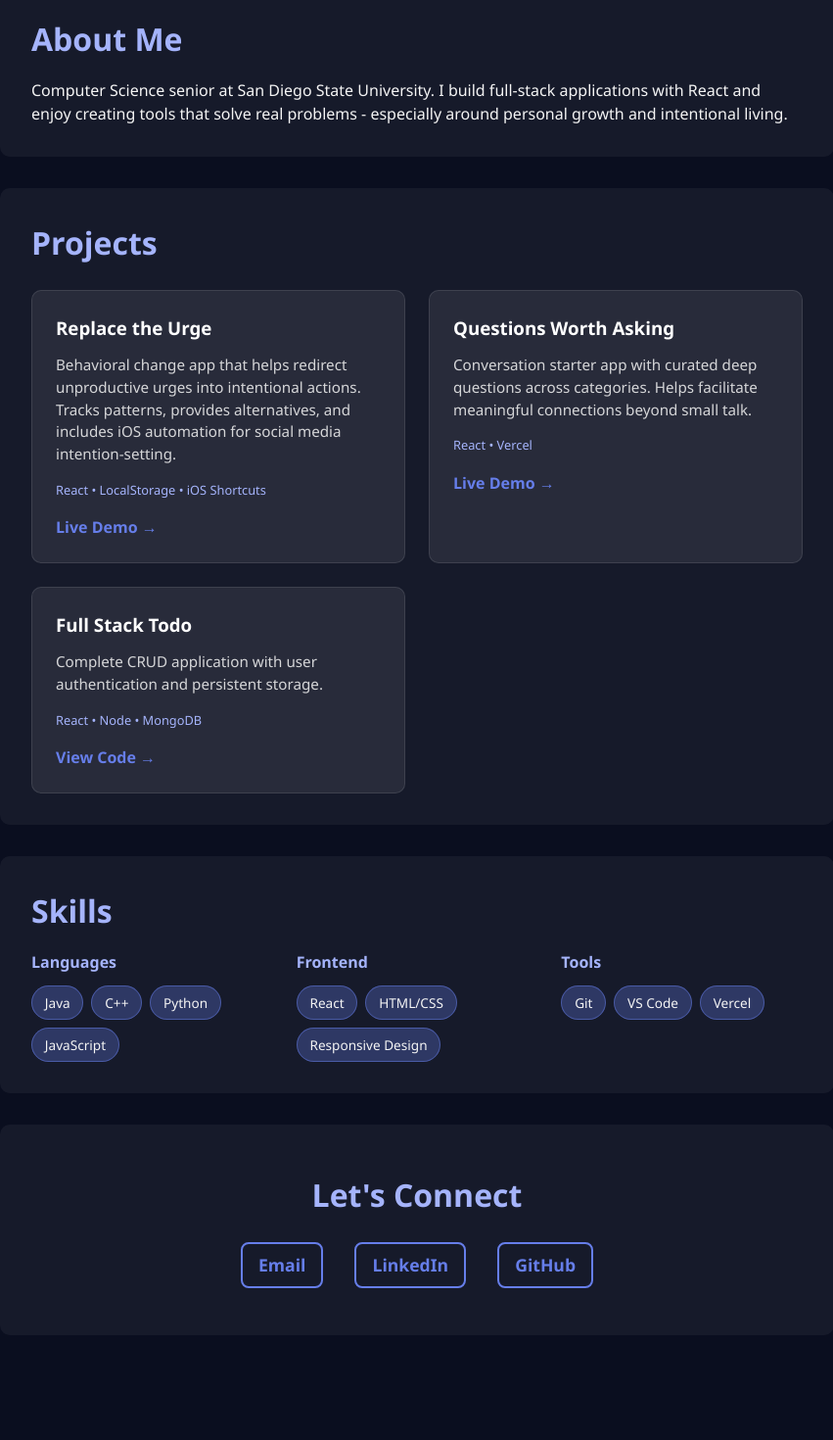
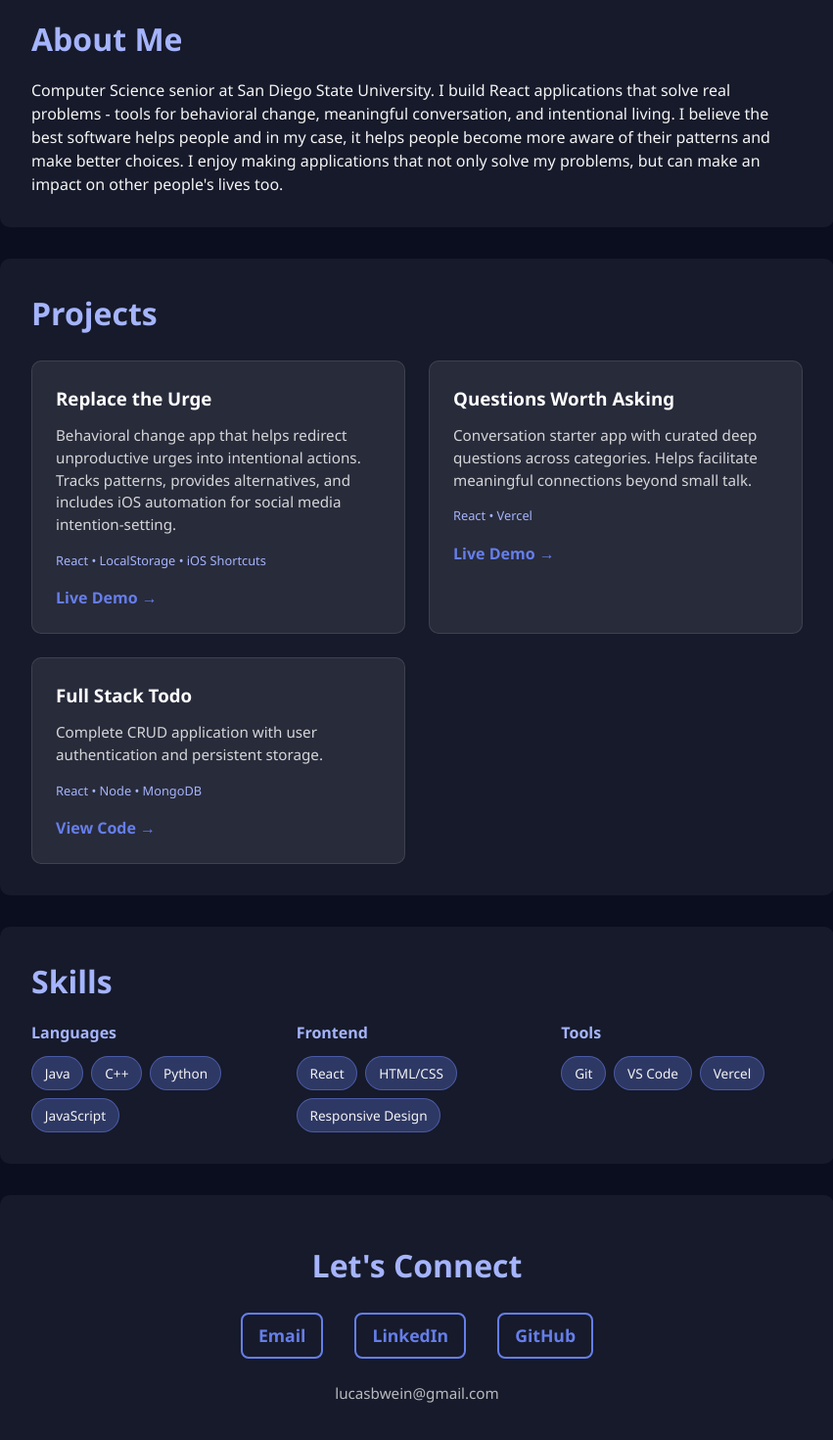
Before and after one commit to lucasbwein/portfolio, a React (Create React App) app: page / in a window 1280 px wide. Shown: the part 776-2246 px from the top of the page at 98% size, without its empty margins (214-1065 px from the left). Before the commit the page ends 2171 px from the top, so only its background shows below. Built offline with nearby package versions, Linux system fonts and the light colour scheme.

Commit message:
Updated formatting and visuals

```diff
--- a/src/App.css
+++ b/src/App.css
@@ -58,6 +58,7 @@ h1, h2, h3, h4, h5, h6 {
 
 html {
   scroll-behavior: smooth;
+  scroll-padding-top: 80px;
 }
 
 body {
@@ -98,6 +99,8 @@ nav {
   backdrop-filter: blur(10px);
   padding: 1rem;
   position: sticky;
+  border-bottom-left-radius: 12px;
+  border-bottom-right-radius: 12px;
   top: 0;
   z-index: 10;
 }
@@ -147,7 +150,7 @@ nav a:hover {
   max-width: 500px;
 }
 
-/* --- Projecst --- */
+/*  Projects */
 .project-grid {
   display: grid;
   grid-template-columns: repeat(auto-fit, minmax(280px, 1fr));
@@ -253,6 +256,12 @@ nav a:hover {
   color: #fff;
 }
 
+.contact-email {
+  margin-top: 1.5rem;
+  color: rgba(255, 255, 255, 0.7);
+  font-size: 0.95rem;
+}
+
 /* Mobile */
 @media (max-width: 600px) {
   .hero-section h1 {
--- a/src/App.js
+++ b/src/App.js
@@ -23,9 +23,12 @@ export default function App() {
         <h2>About Me</h2>
         <p>
           {/* Senior at SDSU majoring in computer science. */}
-          Computer Science senior at San Diego State University. I build full-stack
-          applications with React and enjoy creating tools that solve real problems -
-          especially around personal growth and intentional living.
+          Computer Science senior at San Diego State University. I build React applications
+          that solve real problems - tools for behavioral change, meaningful conversation,
+          and intentional living. I believe the best software helps people and in my case,
+          it helps people become more aware of their patterns and make better choices. I
+          enjoy making applications that not only solve my problems, but can make an impact
+          on other people's lives too.
         </p>
       </section>
 
@@ -93,6 +96,7 @@ export default function App() {
           <a href="https://www.linkedin.com/in/lucasweinstein" target="_blank" rel="noopener noreferrer">LinkedIn</a>
           <a href="https://github.com/lucasbwein" target="_blank" rel="noopener noreferrer">GitHub</a>
         </div>
+        <p className="contact-email">lucasbwein@gmail.com</p>
       </section>
     </div>
   );
```
